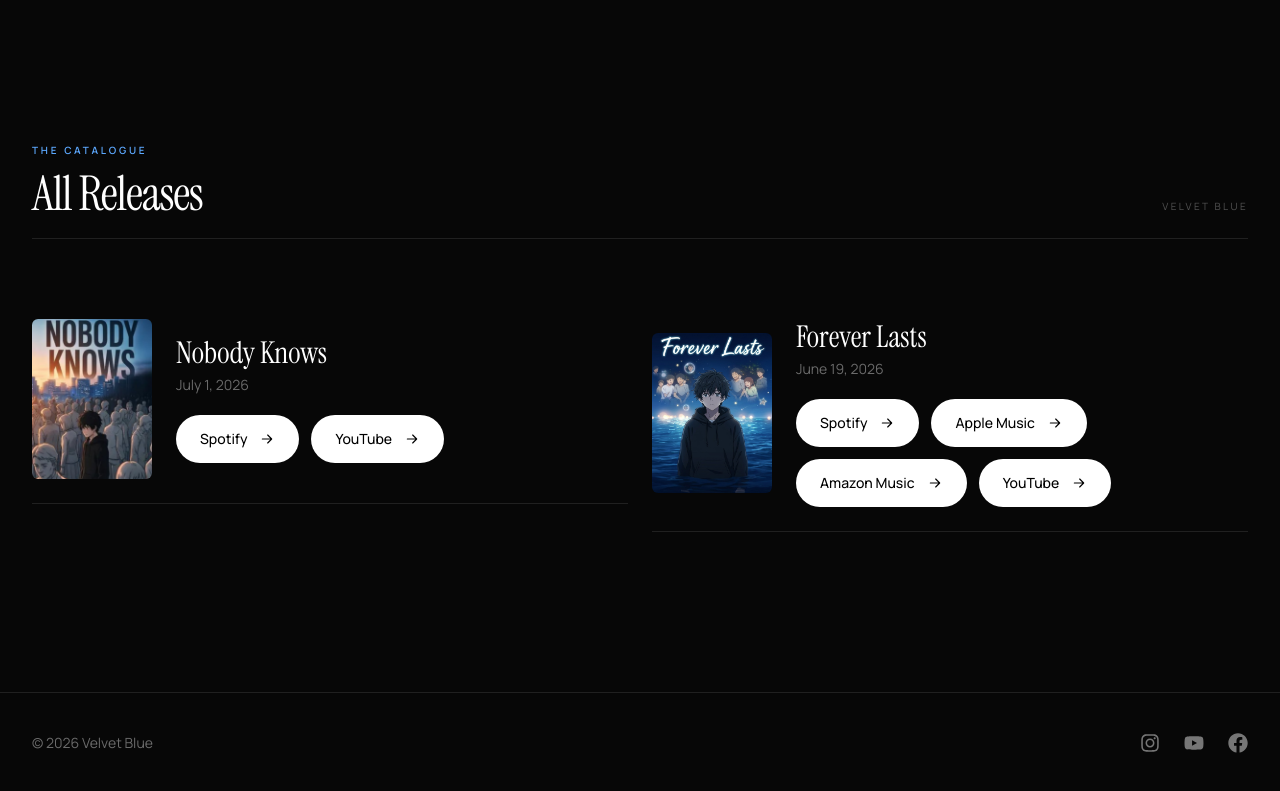
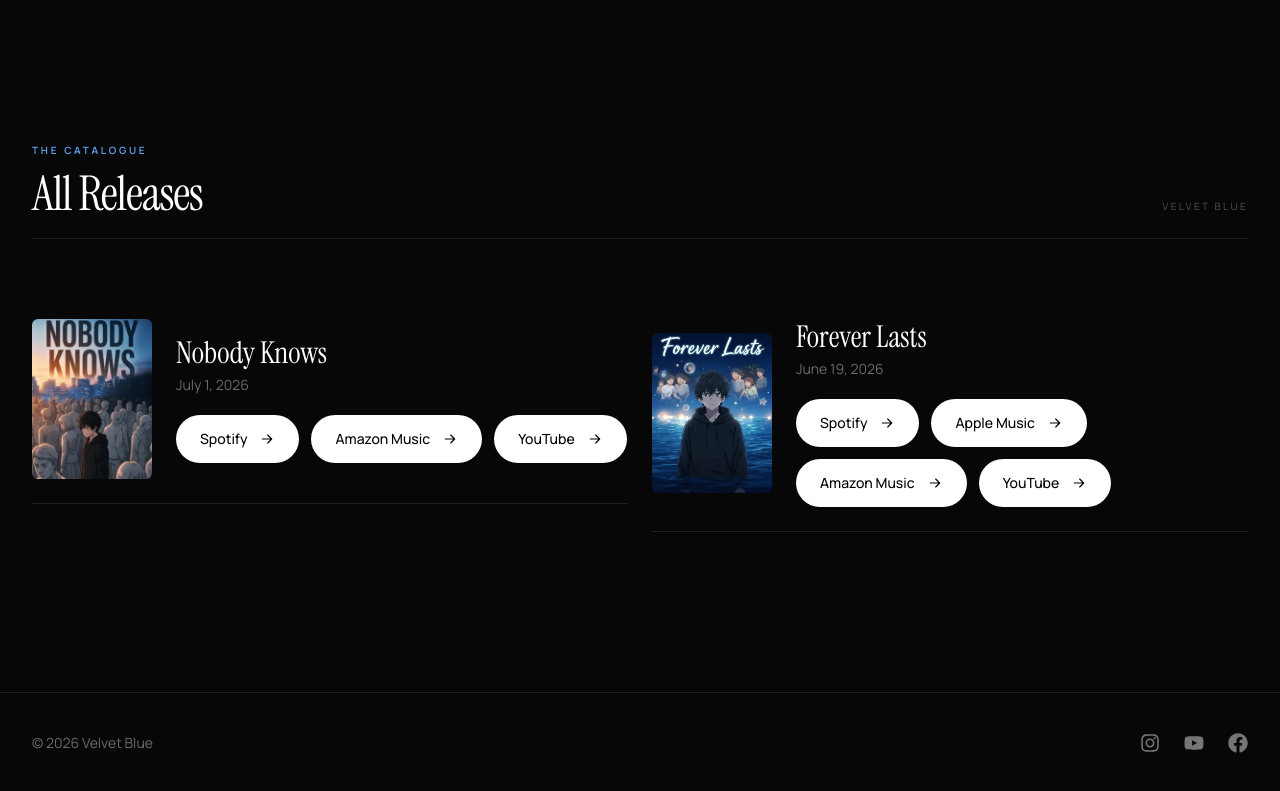
Before and after one commit to AnishRinge/velvet-blue, a Next.js app: page / in a window 1280 px wide. Shown: the part 1623-2414 px from the top of the page. Built offline with nearby package versions, Linux system fonts and the light colour scheme.

Commit message:
Update production site URL

```diff
--- a/data/songs.ts
+++ b/data/songs.ts
@@ -42,16 +42,16 @@ export const songs: Song[] = [
     "A song about wondering how everyone else seems to know something you don't.",
   genre: "Cinematic Pop",
   duration: "3:44",
-  youtubeVideo: "",
+  youtubeVideo: "https://youtu.be/gqHJq0U-fgM?si=0qu-RFh4e9Ptvd8N",
   story: "",
   lyrics: "",
   links: {
     spotify: "https://open.spotify.com/track/7tt9Mt6CjbqsTrIfWTnNpW?si=04ee2233c0654e86",
     apple: "",
     youtube: "https://youtu.be/gqHJq0U-fgM?si=0qu-RFh4e9Ptvd8N",
-    youtubeMusic: "",
+    youtubeMusic: "https://music.youtube.com/watch?v=gqHJq0U-fgM&si=2qCmNvaH7faTg1gB",
     itunes: "https://music.apple.com/us/album/nobody-knows-single/6783370305",
-    amazon: "",
+    amazon: "https://music.amazon.in/tracks/B0H68CMTQK?marketplaceId=A21TJRUUN4KGV&musicTerritory=IN&ref=dm_sh_t8l2MzHGBFyI18emSmF4puy06",
     deezer: "",
     tidal: "",
     pandora: "",
```
